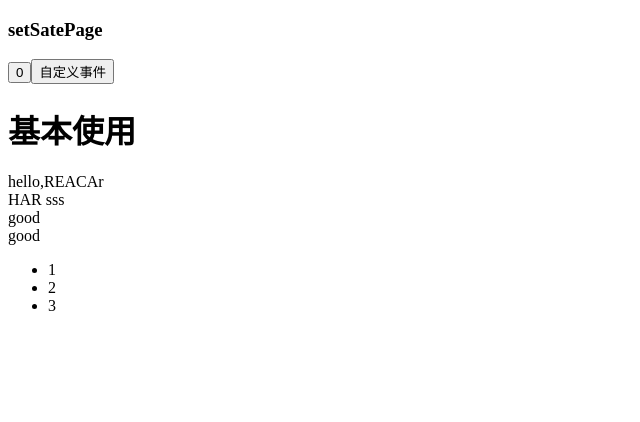
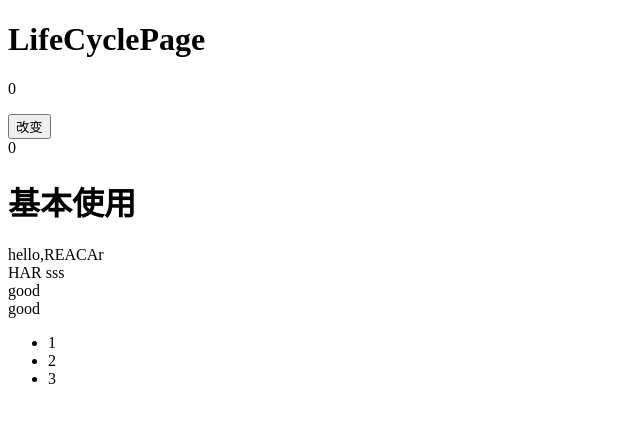
Before and after one commit to Chuyongwei/React.js, a React (Create React App) app: page / in a window 1280 px wide. Shown: the top 422 px of the page, without its empty margins (0-640 px from the left). Built offline with nearby package versions, Linux system fonts and the light colour scheme.

Commit message:
生命周期

```diff
--- a/src/App.jsx
+++ b/src/App.jsx
@@ -1,6 +1,7 @@
 import React, { useState } from 'react'
 import ClassComponent from './pages/ClassComponent'
 import FunctionComponent from './pages/FunctionComponent'
+import LifeCyclePage from './pages/LifeCyclePage'
 import SetSatePage from './pages/SetSatePage'
 
 export default function App() {
@@ -9,7 +10,8 @@ export default function App() {
 		<div>
 			{/* <ClassComponent></ClassComponent> */}
 			{/* <FunctionComponent></FunctionComponent> */}
-			<SetSatePage></SetSatePage>
+			{/* <SetSatePage></SetSatePage> */}
+			<LifeCyclePage></LifeCyclePage>
 		</div>
 	)
 }
--- /dev/null
+++ b/src/pages/LifeCyclePage.jsx
@@ -0,0 +1,73 @@
+import React, { Component } from 'react';
+import PropTypes from 'prop-types';
+
+
+class LifeCyclePage extends Component {
+	static defaultProps = {
+		msg:"msg"
+	}
+	static propTypes = {
+		// msg: PropTypes.string.isRequired
+	}
+	constructor(props){
+		super(props);
+		this.state = {count:0};
+		console.log("constructor");
+	}
+
+	componentWillMount(){
+		console.log("componentWillMount");
+	}
+	componentDidMount(){
+		console.log("componentDidMount");
+	}
+	shouldComponentUpdate(nextProps,nextState){
+		const count = nextState.count
+		console.log("shouldComponentUpdate",nextProps,count);
+		// 是否渲染(数据变了)
+		return count!==3
+	}
+	componentWillUpdate(){
+		console.log("componentWillUpdate");
+	}
+	componentDidUpdate(){
+		console.log("componentDidUpdate");
+	}
+	setCount = ()=>{
+		this.setState({count:this.state.count+1})
+	}
+	render() {
+		console.log("render",this.props);
+		const {count} = this.state
+		return (
+			<div>
+				<h1>LifeCyclePage</h1>
+				<p>{count}</p>
+				<button onClick={this.setCount}>改变</button>
+				{/* {count%2===0 && <Child count={count}></Child>} */}
+				<Child count={count}></Child>
+			</div>
+		);
+	}
+}
+
+export default LifeCyclePage;
+
+class Child extends Component{
+	// 初次加载的时候不会进行,直到数据更新时才能使用
+	componentWillReceiveProps(nextProps){
+		console.log("componentWillReceiveProps",nextProps);
+	}
+	componentWillUnmount(){
+		console.log("componentWillUnmount");
+	}
+	render(){
+		console.log("Child render");
+		const {count} = this.props
+		return(
+			<div>
+				<div>{count}</div>
+			</div>
+		)
+	}
+}
--- a/src/pages/SetSatePage.jsx
+++ b/src/pages/SetSatePage.jsx
@@ -22,7 +22,7 @@ class setSatePage extends Component {
 		// 	console.log("counter",this.state.counter);
 		// })
 
-		//链式调用,可以按顺序完成所有的操作
+		//链式调用,可以按顺序完成所有的操作,原理跟vuecli上的date的建立差不多
 		this.setState((state)=>{
 			console.log("counter",this.state.counter);
 			return {
```
Also changed, not shown: 1 other file (tests, documents, lock files or other folders).
